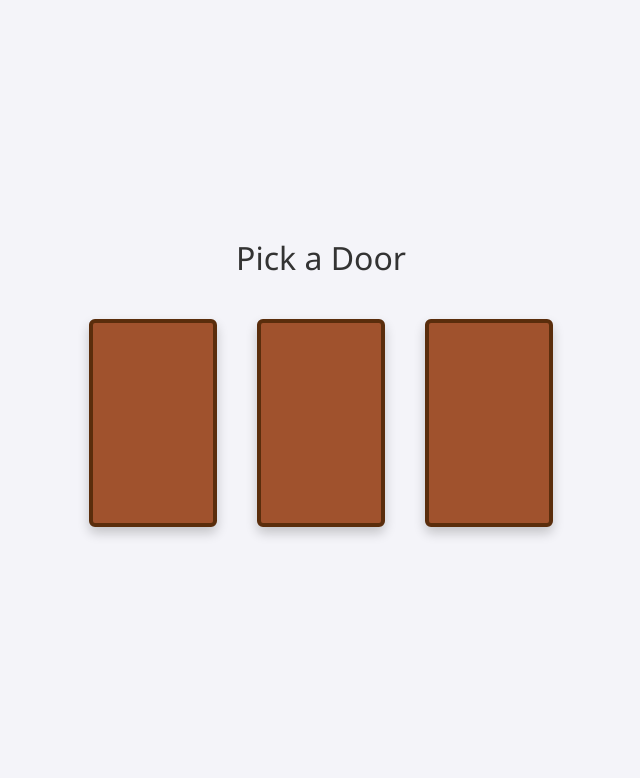
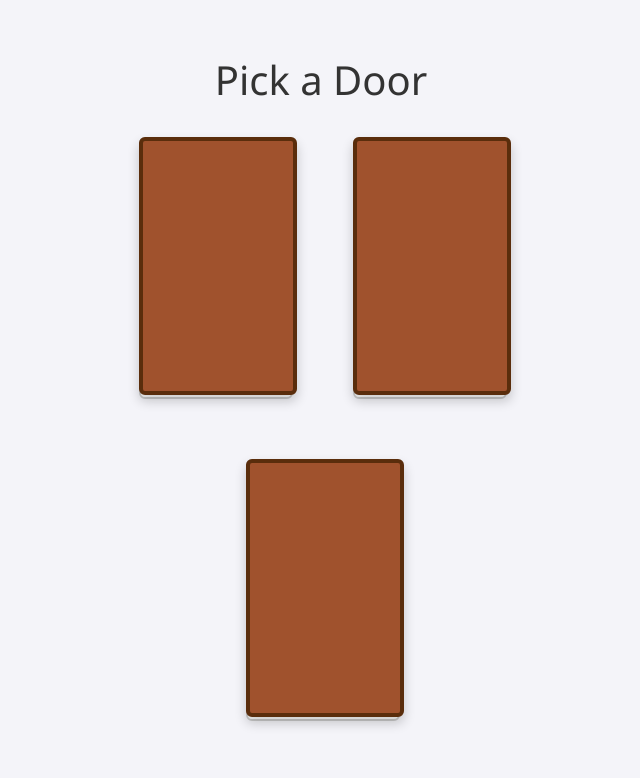
Before and after one commit to abbydulski/montyhallpuzzle, a plain HTML site: page index.html in a window 1280 px wide. Shown: the whole page, without its empty margins (319-959 px from the left). Drawn offline with Linux system fonts and the light colour scheme.

Commit message:
Update index.html

```diff
--- a/index.html
+++ b/index.html
@@ -14,28 +14,37 @@
       flex-direction: column;
       height: 100vh;
       margin: 0;
+      padding: 20px;
+      box-sizing: border-box;
     }
 
     h1 {
-      margin-bottom: 40px;
-      font-size: 2rem;
+      margin-bottom: 30px;
+      font-size: clamp(1.5rem, 4vw, 2.5rem);
       color: #333;
       font-weight: 500;
+      text-align: center;
     }
 
     .doors {
       display: flex;
-      gap: 40px;
+      gap: 5vw;
+      flex-wrap: wrap;
+      justify-content: center;
+      margin-bottom: 20px;
     }
 
     .door-container {
       perspective: 1000px;
       position: relative;
+      flex: 1 1 25%;
+      max-width: 150px;
+      min-width: 90px;
     }
 
     .door {
-      width: 120px;
-      height: 200px;
+      width: 100%;
+      aspect-ratio: 3/5;
       background: sienna;
       border: 4px solid #5a2d0c;
       border-radius: 6px;
@@ -55,12 +64,12 @@
       position: absolute;
       top: 0;
       left: 0;
-      width: 120px;
-      height: 200px;
+      width: 100%;
+      height: 100%;
       display: flex;
       justify-content: center;
       align-items: center;
-      font-size: 2rem;
+      font-size: clamp(1.5rem, 6vw, 2.5rem);
       background: #fff;
       border-radius: 6px;
       border: 2px solid #ccc;
@@ -68,17 +77,18 @@
     }
 
     .message {
-      margin-top: 30px;
-      font-size: 1.2rem;
+      margin-top: 10px;
+      font-size: clamp(1rem, 3vw, 1.2rem);
       color: #444;
       min-height: 1.5em;
       text-align: center;
+      max-width: 90%;
     }
 
     button {
-      margin-top: 20px;
+      margin: 10px 5px;
       padding: 10px 20px;
-      font-size: 1rem;
+      font-size: clamp(0.9rem, 2.5vw, 1rem);
       border: none;
       border-radius: 6px;
       cursor: pointer;
@@ -109,8 +119,10 @@
     </div>
   </div>
   <div class="message"></div>
-  <button id="switchBtn" style="display:none;">Switch</button>
-  <button id="stayBtn" style="display:none;">Stay</button>
+  <div>
+    <button id="switchBtn" style="display:none;">Switch</button>
+    <button id="stayBtn" style="display:none;">Stay</button>
+  </div>
 
   <script>
     const doors = document.querySelectorAll('.door-container');
@@ -153,14 +165,12 @@
 
     function revealOutcome(choice) {
       if (choice === winningDoor) {
-        // open winning door with prize
         doors[choice].querySelector('.door').classList.add('open');
         doors[choice].querySelector('.behind').textContent = "🎉";
         setTimeout(() => {
           window.location.href = "https://shv.com"; // your site
         }, 1500);
       } else {
-        // open chosen door and rickroll
         doors[choice].querySelector('.door').classList.add('open');
         doors[choice].querySelector('.behind').textContent = "🐐";
         setTimeout(() => {
```
